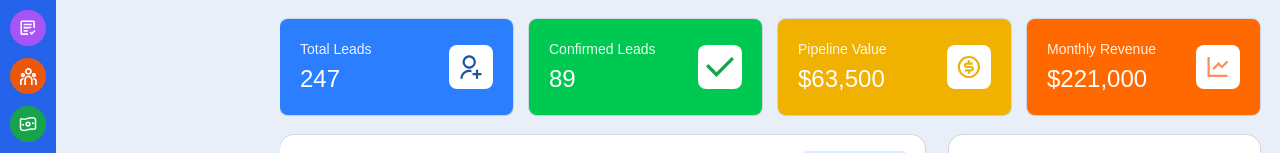
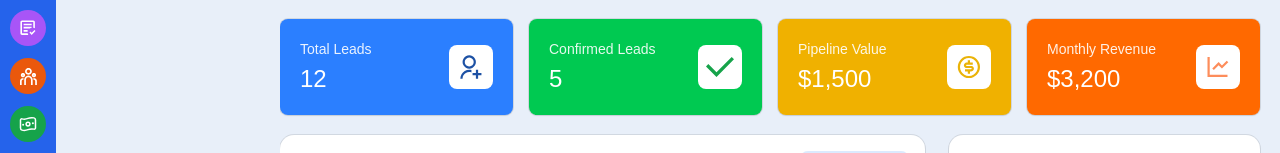
Before and after one commit to react6-flyweis/the-steel-admin, a React (Vite) app: page /dashboard in a window 1280 px wide. Shown: the part 198-351 px from the top of the page. Built offline with nearby package versions, Linux system fonts and the light colour scheme.

Commit message:
feat: implement dynamic stats display in Dashboard with period selection

```diff
--- a/src/pages/dashboard/dashboard.tsx
+++ b/src/pages/dashboard/dashboard.tsx
@@ -1,3 +1,4 @@
+import { useState } from "react";
 import StatCard from "@/components/ui/stat-card";
 import SalesFunnel from "@/components/dashboard/sales-funnel";
 import DealSizeDistribution from "@/components/dashboard/deal-size-distribution";
@@ -28,11 +29,46 @@ import CustomerActivitiesApprovals from "@/components/dashboard/customer-activit
 import TotalInvoicesGenerated from "@/components/dashboard/total-invoices-generated";
 import PlantSalesChart from "@/components/dashboard/plant-sales-chart";
 
+type Period = "Today" | "Week" | "Month";
+
 export default function Dashboard() {
+  const [period, setPeriod] = useState<Period>("Today");
+
+  const statsByPeriod: Record<
+    Period,
+    {
+      totalLeads: string;
+      confirmedLeads: string;
+      pipelineValue: string;
+      monthlyRevenue: string;
+    }
+  > = {
+    Today: {
+      totalLeads: "12",
+      confirmedLeads: "5",
+      pipelineValue: "$1,500",
+      monthlyRevenue: "$3,200",
+    },
+    Week: {
+      totalLeads: "89",
+      confirmedLeads: "28",
+      pipelineValue: "$23,000",
+      monthlyRevenue: "$75,000",
+    },
+    Month: {
+      totalLeads: "247",
+      confirmedLeads: "89",
+      pipelineValue: "$63,500",
+      monthlyRevenue: "$221,000",
+    },
+  };
+
+  const currentStats = statsByPeriod[period];
+
   return (
     <div className="">
       {/* Tabs */}
-      <FilterTabs />
+      <FilterTabs initialPeriod={period} onPeriodChange={setPeriod} />
 
       <div className="lg:pr-5 lg:pt-5 p-5 lg:p-0 space-y-5">
         {/* Header */}
@@ -48,14 +84,14 @@ export default function Dashboard() {
         <div className="grid grid-cols-2 lg:grid-cols-4 gap-4">
           <StatCard
             title="Total Leads"
-            value={"247"}
+            value={currentStats.totalLeads}
             icon={<img src={LeadsIcon} alt="leads" className="size-7" />}
             color="bg-blue-500"
           />
 
           <StatCard
             title="Confirmed Leads"
-            value={"89"}
+            value={currentStats.confirmedLeads}
             icon={
               <img src={ConfirmedIcon} alt="confirmed" className="size-7" />
             }
@@ -64,14 +100,14 @@ export default function Dashboard() {
 
           <StatCard
             title="Pipeline Value"
-            value={"$63,500"}
+            value={currentStats.pipelineValue}
             icon={<img src={ValueIcon} alt="value" className="size-7" />}
             color="bg-yellow-500"
           />
 
           <StatCard
             title="Monthly Revenue"
-            value={"$221,000"}
+            value={currentStats.monthlyRevenue}
             icon={<img src={RevenueIcon} alt="revenue" className="size-7" />}
             color="bg-orange-500"
           />
```
